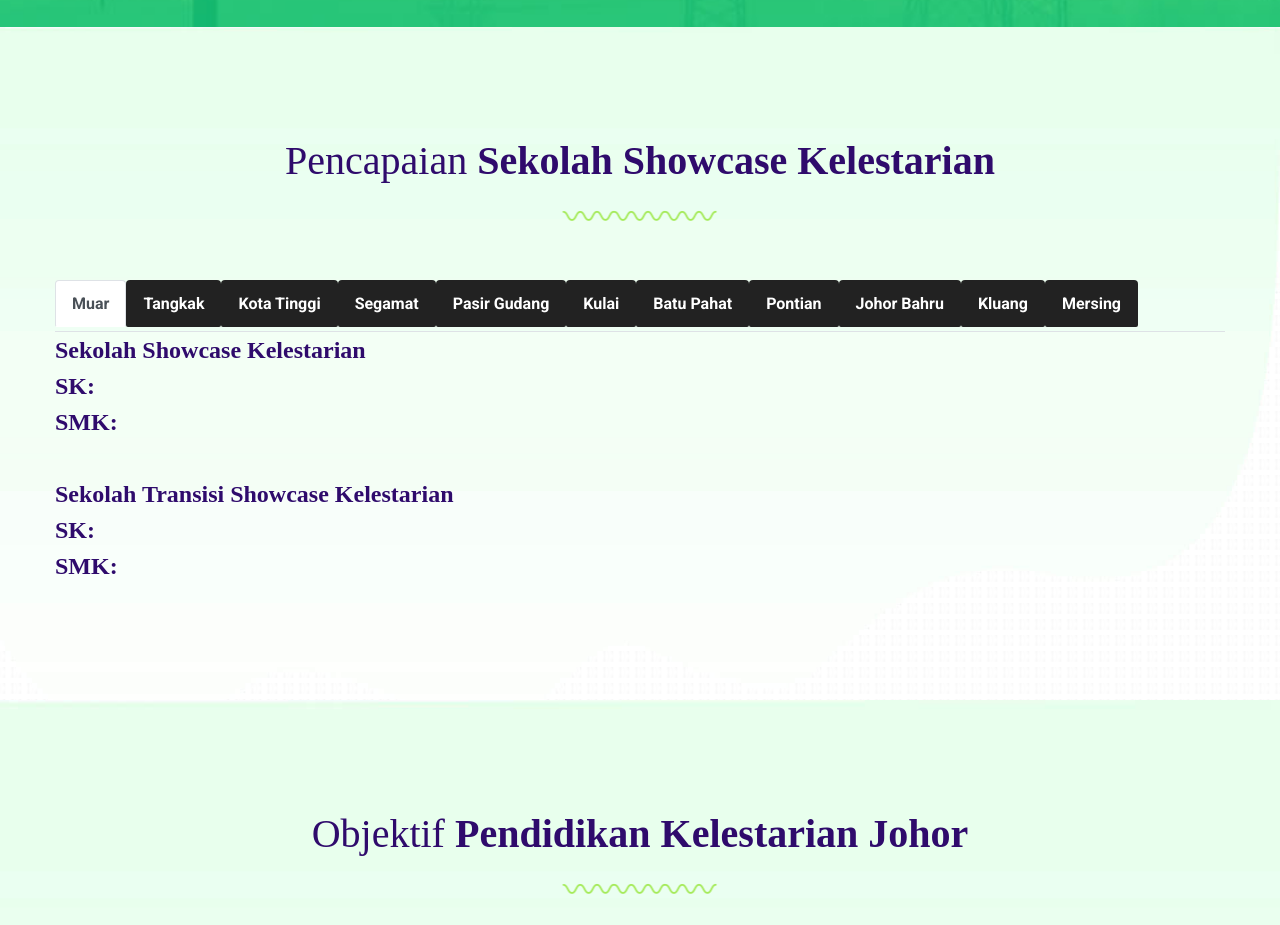
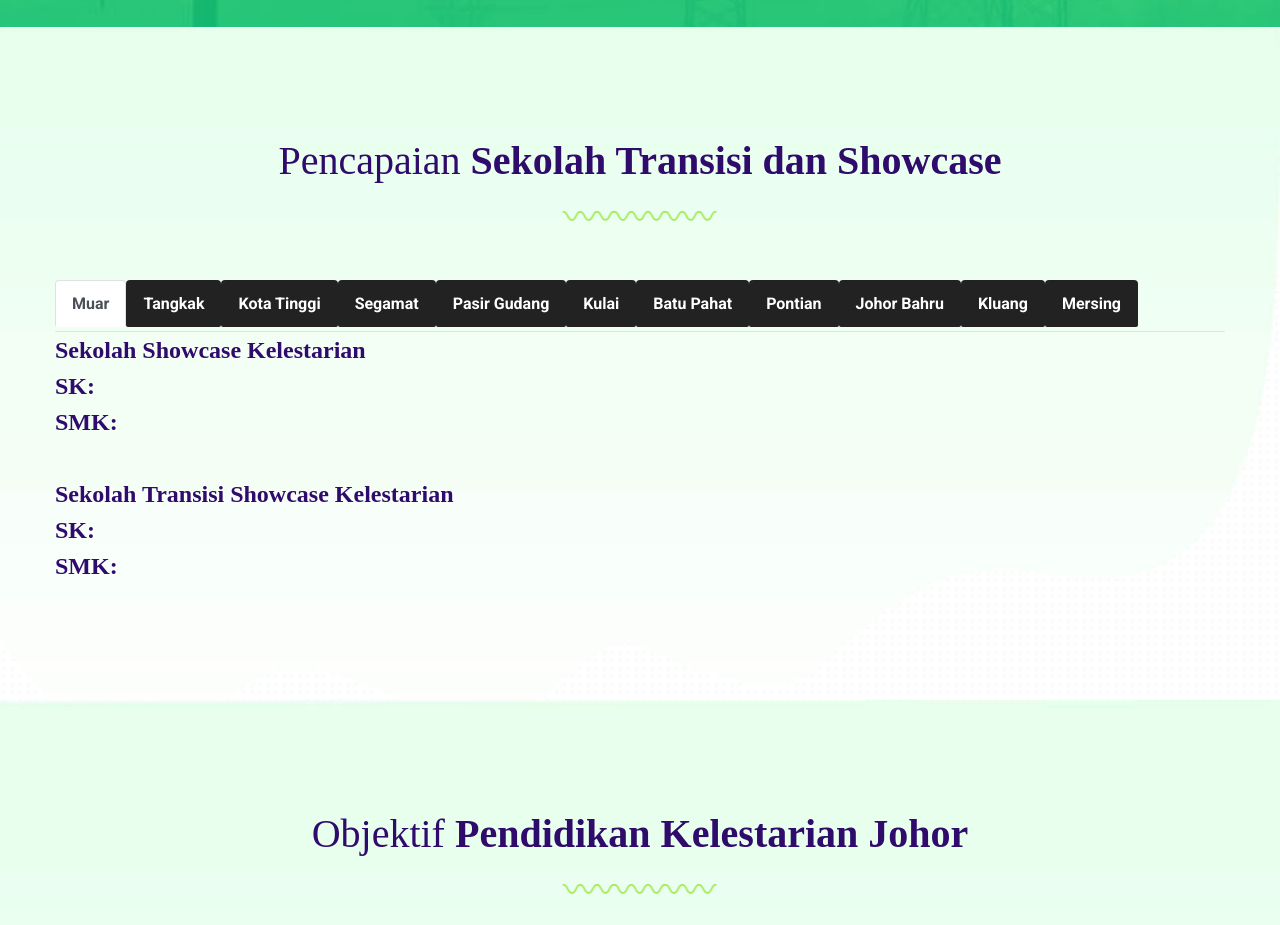
Before and after one commit to afandiazmi/main-pendidikankelestarianjohor, a plain HTML site: page index.html in a window 1280 px wide. Shown: the part 2640-3565 px from the top of the page. Drawn offline with Linux system fonts and the light colour scheme; no server answers; a web font is replaced by a local one.

Commit message:
update nama pencapaian

```diff
--- a/index.html
+++ b/index.html
@@ -445,7 +445,7 @@
         <div class="container">
           <div>
             <div class="section-header" data-aos="fade-up" data-aos-duration="700">
-              <h2><span>Pencapaian </span>Sekolah Showcase Kelestarian</h2>
+              <h2><span>Pencapaian </span>Sekolah Transisi dan Showcase</h2>
             </div>
           </div>
 
```
